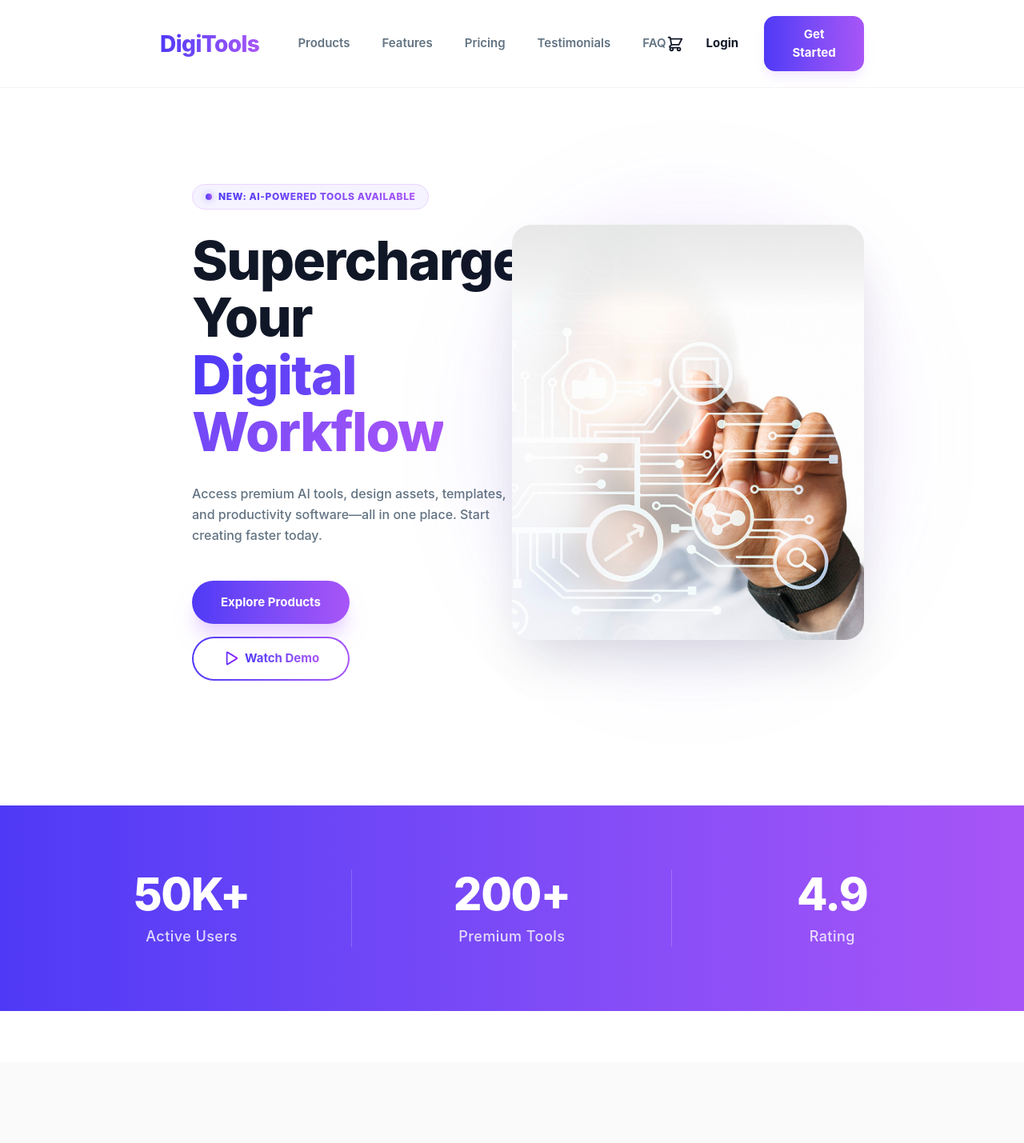
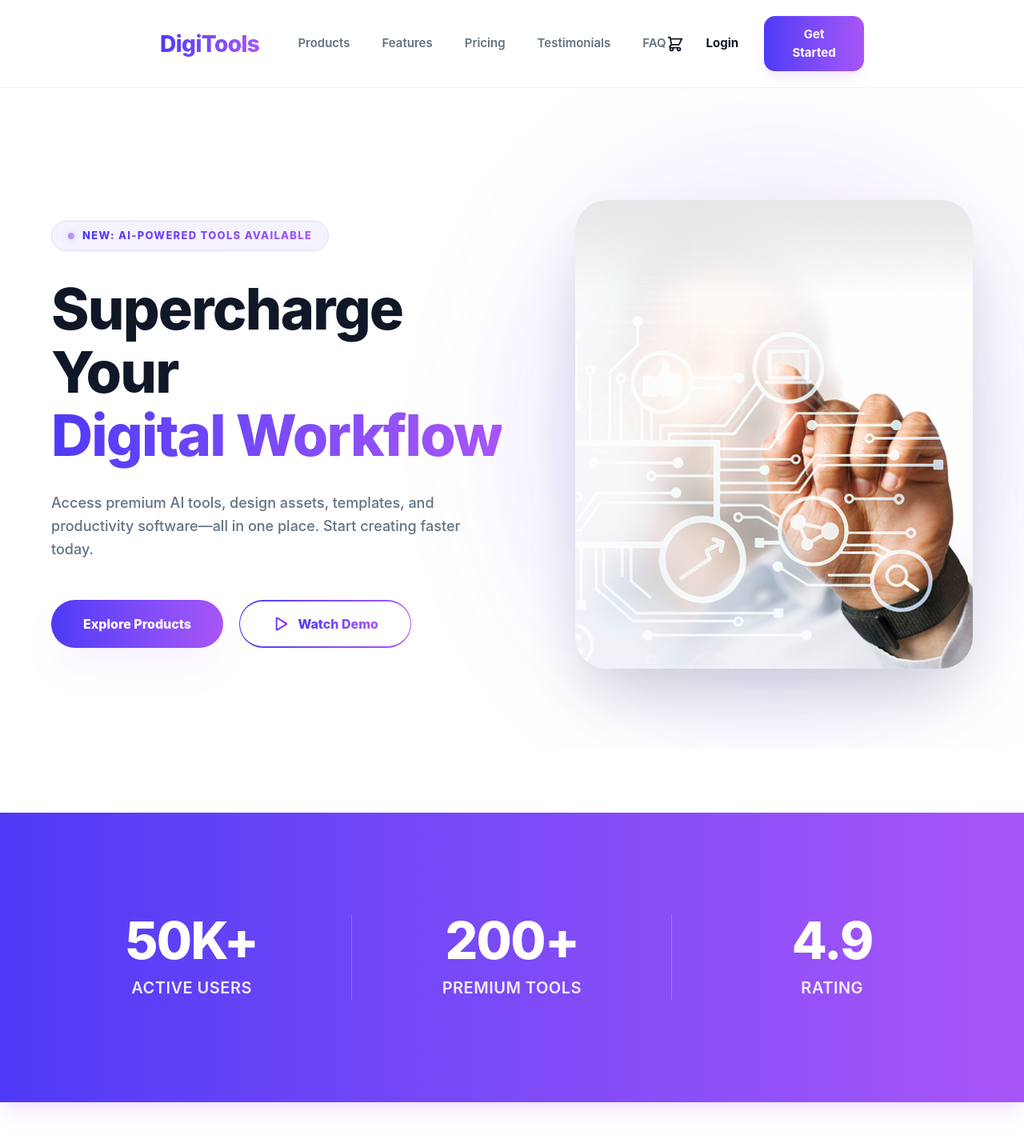
Before and after one commit to PixelStudio330/digitools-A6, a React (Vite) app in the folder digital-tools-shop/: page / in a window 1280 px wide. Shown: the top 1429 px of the page at 80% size. Built offline with nearby package versions, Linux system fonts and the light colour scheme.

Commit message:
fixed style mismatches and cleaned up the code

```diff
--- a/digital-tools-shop/src/components/Banner.jsx
+++ b/digital-tools-shop/src/components/Banner.jsx
@@ -3,48 +3,49 @@ import playIcon from '../assets/Play.png';
 
 const Banner = () => {
   return (
-    <section className="w-full bg-white pt-[120px] pb-[60px] px-[200px] font-sans">
-      <div className="flex flex-col md:flex-row items-center justify-between gap-[40px] max-w-[1400px] mx-auto">
+    // Replaced fixed px-200 with max-w container logic for better responsiveness
+    <section className="w-full bg-white pt-[140px] pb-[100px] font-sans overflow-hidden">
+      <div className="max-w-[1400px] mx-auto px-8 lg:px-16 flex flex-col md:flex-row items-center justify-between gap-12">
 
         {/* Left Content */}
-        <div className="w-full md:w-1/2 space-y-7 pl-[40px]">
+        <div className="w-full md:w-[55%] space-y-8 z-10">
 
           {/* Badge */}
-          <div className="inline-flex items-center gap-2 bg-[#F5F3FF] px-4 py-1.5 rounded-full border border-[#E9D5FF]">
-             <div className="w-2 h-2 rounded-full bg-gradient-to-r from-[#4F39F6] to-[#A855F7] shadow-[0_0_8px_rgba(79,57,246,0.4)]"></div>
+          <div className="inline-flex items-center gap-2.5 bg-[#F5F3FF] px-5 py-2 rounded-full border border-[#E9D5FF]">
+             <div className="w-2 h-2 rounded-full bg-gradient-to-r from-[#4F39F6] to-[#A855F7] shadow-[0_0_10px_rgba(79,57,246,0.5)] animate-pulse"></div>
 
-             {/* Gradient Text*/}
-             <span className="text-[12px] font-[800] uppercase tracking-wider bg-clip-text text-transparent bg-gradient-to-r from-[#4F39F6] to-[#A855F7]">
+             <span className="text-[13px] font-[800] uppercase tracking-widest bg-clip-text text-transparent bg-gradient-to-r from-[#4F39F6] to-[#A855F7]">
                New: AI-Powered Tools Available
              </span>
           </div>
 
-          <h1 className="text-4xl md:text-[68px] font-[800] text-[#101727] leading-[1.05] tracking-tight">
+          {/* Main Heading - Manrope looks stunning at these weights */}
+          <h1 className="text-5xl md:text-[72px] font-[800] text-[#101727] leading-[1.1] tracking-tight">
             Supercharge Your <br />
             <span className="bg-clip-text text-transparent bg-gradient-to-r from-[#4F39F6] to-[#A855F7]">
               Digital Workflow
             </span>
           </h1>
 
-          <p className="text-[16px] text-[#627382] max-w-lg leading-relaxed font-medium">
+          <p className="text-[18px] text-[#627382] max-w-lg leading-[1.6] font-medium">
             Access premium AI tools, design assets, templates, and productivity software—all in one place. Start creating faster today.
           </p>
 
-          <div className="flex flex-wrap gap-4 pt-4">
+          <div className="flex flex-wrap gap-5 pt-4">
             {/* Primary Button */}
-            <button className="bg-gradient-to-r from-[#4F39F6] to-[#A855F7] text-white px-9 py-4 rounded-full font-bold text-[15px] shadow-xl shadow-purple-200 transition-all hover:opacity-90 active:scale-95">
+            <button className="bg-gradient-to-r from-[#4F39F6] to-[#A855F7] text-white px-10 py-4.5 rounded-full font-[800] text-[16px] shadow-2xl shadow-purple-200/50 transition-all hover:scale-[1.02] hover:brightness-110 active:scale-95">
               Explore Products
             </button>
 
             {/* Watch Demo Button */}
-            <button className="group relative p-[2px] rounded-full bg-gradient-to-r from-[#4F39F6] to-[#A855F7] transition-all active:scale-95">
-              <div className="flex items-center gap-2 bg-white px-9 py-[14px] rounded-full group-hover:bg-purple-50 transition-colors">
+            <button className="group relative p-[1.5px] rounded-full bg-gradient-to-r from-[#4F39F6] to-[#A855F7] transition-all active:scale-95 shadow-lg shadow-transparent hover:shadow-purple-100">
+              <div className="flex items-center gap-3 bg-white px-10 py-[16px] rounded-full group-hover:bg-purple-50/50 transition-colors">
                 <img
                   src={playIcon}
                   alt="Play"
                   className="w-5 h-5 object-contain"
                 />
-                <span className="font-bold text-[15px] bg-clip-text text-transparent bg-gradient-to-r from-[#4F39F6] to-[#A855F7]">
+                <span className="font-[800] text-[16px] bg-clip-text text-transparent bg-gradient-to-r from-[#4F39F6] to-[#A855F7]">
                   Watch Demo
                 </span>
               </div>
@@ -53,13 +54,15 @@ const Banner = () => {
         </div>
 
         {/* Right Image Container */}
-        <div className="w-full md:w-1/2 flex justify-start ml-[-80px]">
-          <div className="relative">
-            <div className="absolute -inset-4 bg-gradient-to-tr from-[#4F39F6]/10 to-[#A855F7]/10 blur-3xl rounded-full"></div>
+        <div className="w-full md:w-[45%] flex justify-end relative">
+          <div className="relative w-full">
+            {/* Enhanced Glow Effect */}
+            <div className="absolute -inset-10 bg-gradient-to-tr from-[#4F39F6]/20 to-[#A855F7]/20 blur-[100px] rounded-full opacity-70"></div>
+
             <img
               src={bannerImg}
               alt="Digital Workflow"
-              className="relative w-full max-w-[560px] object-contain rounded-3xl shadow-[0_32px_64px_-15px_rgba(16,23,39,0.15)] transition-transform hover:scale-[1.01] duration-700"
+              className="relative w-full max-w-[620px] ml-auto object-contain rounded-[40px] shadow-[0_40px_80px_-20px_rgba(16,23,39,0.2)] transition-all duration-1000 hover:translate-y-[-10px]"
             />
           </div>
         </div>
--- a/digital-tools-shop/src/components/ProductList.jsx
+++ b/digital-tools-shop/src/components/ProductList.jsx
@@ -8,7 +8,7 @@ const ProductList = ({ onAddToCart, onRemoveFromCart, onCheckout, cart = [] }) =
   const totalPrice = cart.reduce((sum, item) => sum + item.price, 0);
 
   return (
-    <section className="w-full py-24 bg-[#FAFAFB]">
+    <section className="w-full py-24 bg-white">
       <div className="max-w-[1400px] mx-auto px-[40px] lg:px-[100px]">
 
         {/* Section Header */}
--- a/digital-tools-shop/src/components/Stats.jsx
+++ b/digital-tools-shop/src/components/Stats.jsx
@@ -6,21 +6,23 @@ const Stats = () => {
   ];
 
   return (
-    <section className="w-full mt-24 mb-16 font-sans">
-      <div className="w-full bg-gradient-to-r from-[#4F39F6] to-[#A855F7] py-20">
+    // bg-[#FAFAFB] matches your ProductList section exactly
+    <section className="w-full bg-white py-20 font-sans">
+      {/* Increased py-32 for a much longer top and bottom feel */}
+      <div className="w-full bg-gradient-to-r from-[#4F39F6] to-[#A855F7] py-32 shadow-xl shadow-purple-500/10">
 
-        <div className="max-w-[1400px] mx-auto px-10 flex flex-col md:flex-row items-center justify-around gap-8 md:gap-0">
+        <div className="max-w-[1400px] mx-auto px-10 flex flex-col md:flex-row items-center justify-around gap-12 md:gap-0">
           {statItems.map((stat, index) => (
             <div
               key={index}
               className={`flex flex-col items-center justify-center text-center w-full ${
-                index !== statItems.length - 1 ? "md:border-r border-white/20" : ""
+                index !== statItems.length - 1 ? "md:border-r border-white/25" : ""
               }`}
             >
-              <h2 className="text-white text-4xl md:text-[56px] font-[800] tracking-tight mb-2">
+              <h2 className="text-white text-5xl md:text-[64px] font-[800] tracking-tight mb-3">
                 {stat.value}
               </h2>
-              <p className="text-white/80 text-[18px] font-medium tracking-wide">
+              <p className="text-white/90 text-[18px] md:text-[20px] font-semibold tracking-wide uppercase">
                 {stat.label}
               </p>
             </div>
--- a/digital-tools-shop/src/components/Steps.jsx
+++ b/digital-tools-shop/src/components/Steps.jsx
@@ -26,7 +26,7 @@ const Steps = () => {
   ];
 
   return (
-    <section className="w-full py-24 bg-white relative overflow-hidden">
+    <section className="w-full py-24 bg-[#F9FAFC] relative overflow-hidden">
 
 
       <div className="max-w-[1400px] mx-auto px-[40px] lg:px-[100px] relative z-10">
```
